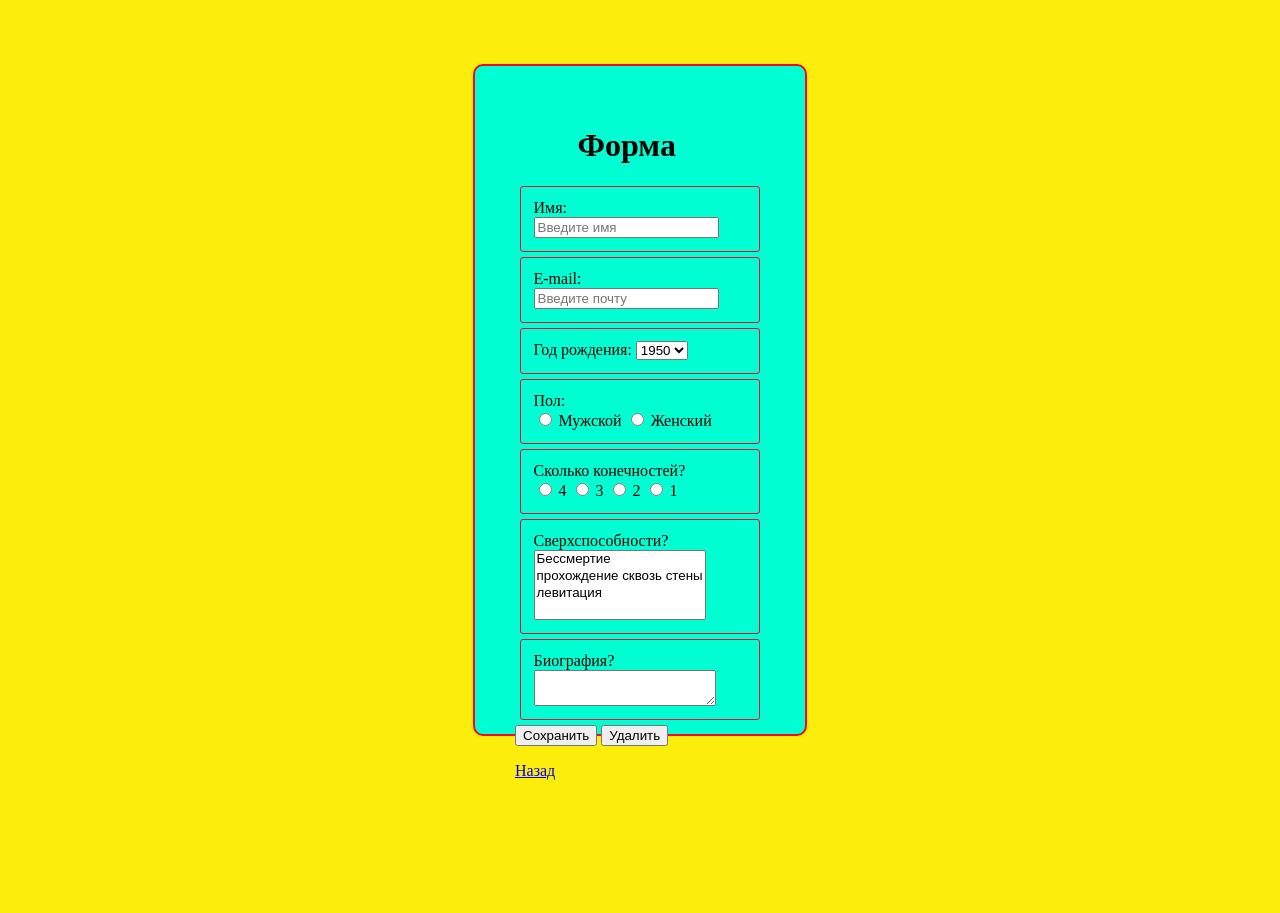
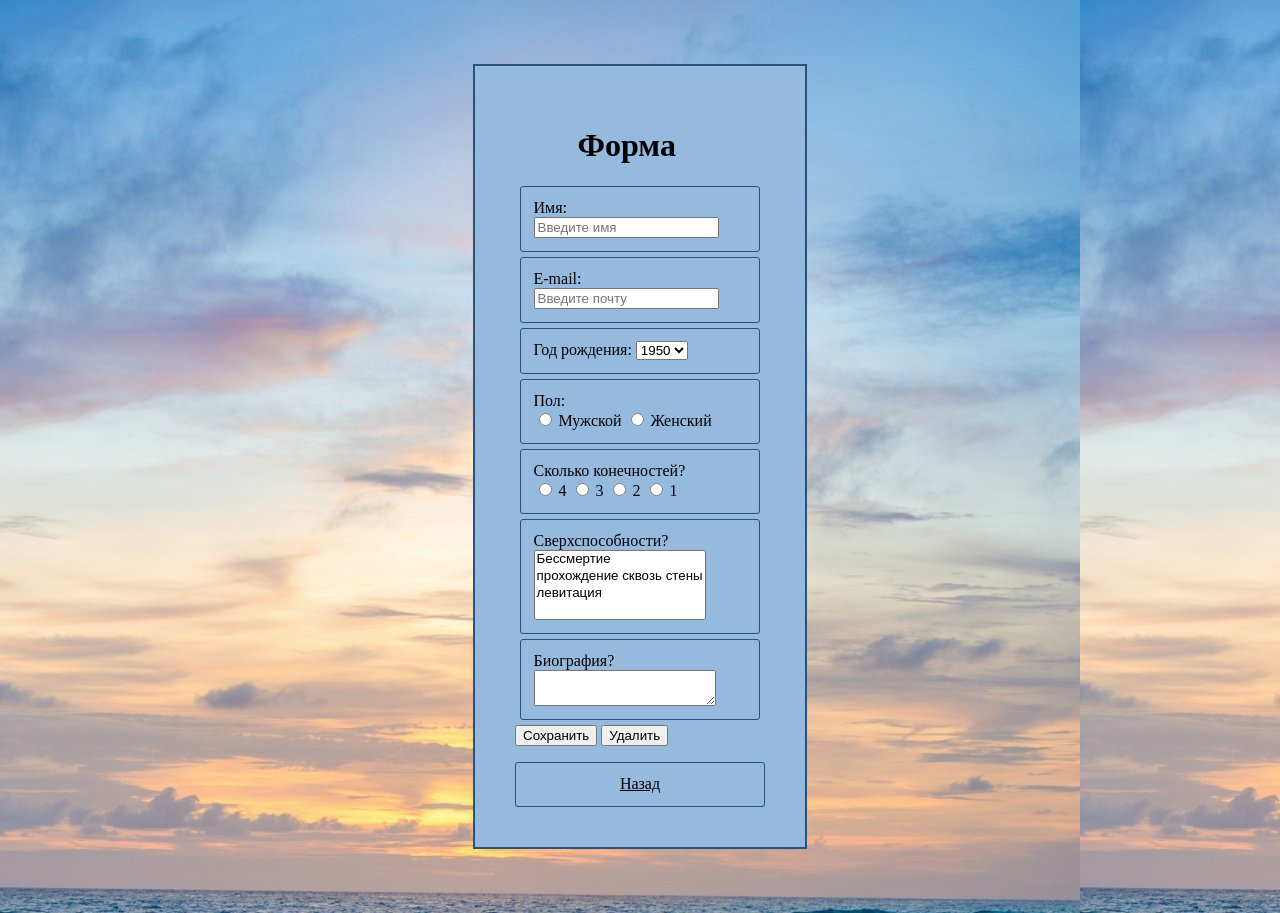
Before and after one commit to AleksandraShmakova/Backend6, a PHP site: page /form.php?edit_id=1 in a window 1280 px wide. Before the commit the page ends 780 px from the top, so only its background shows below. Run offline with PHP 8.4, Linux system fonts and the light colour scheme; data that the repository does not hold is empty.

Commit message:
Update form.php

```diff
--- a/form.php
+++ b/form.php
@@ -1,17 +1,20 @@
 <style>
 body{
-    background-color: #fcee0a;
-    display: flex;
+    background-image: url("sea.jpg");
+    background-size: no-repeat;
+    display: block;
     justify-content:center;
     margin-top:5%;
     margin-bottom:5%;
 }
+
 .main{
     padding: 40px;
     width: 250px;
-    background-color: #00ffd2;
-    border: 2px solid #fd0130;
-    border-radius: 10px;
+    margin-left: auto;
+    margin-right: auto;
+    background-color: #95bade;
+    border: 2px solid #26527C;
 }
 
 h1{
@@ -19,13 +22,30 @@ h1{
     margin-right: 25%;
 }
 
+a{
+    color: black;
+    display: flex;
+    justify-content:center;
+}
+
+
+.button {
+  padding: 5%;
+  border: 1px solid #26527C;
+  border-radius: 3px;
+  display: flex;
+  align-items: center;
+  justify-content: center;
+}
+
 .pas{
     margin:2%;
     padding: 5%;
     border: 1px solid;
-    border-color: #fd0130;
+    border-color: #26527C;
     border-radius: 3px;
 }
+
 .error {
     border-color: #fd0130;
   }
```
